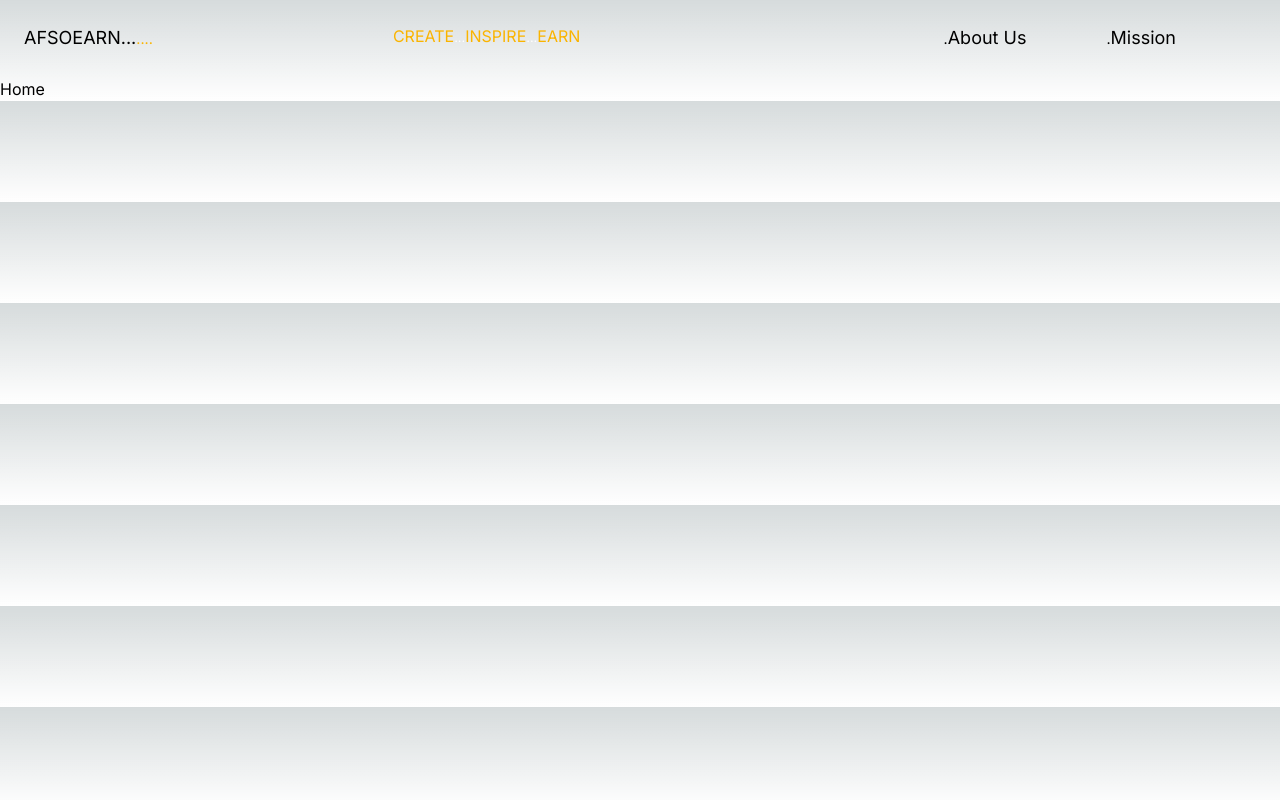
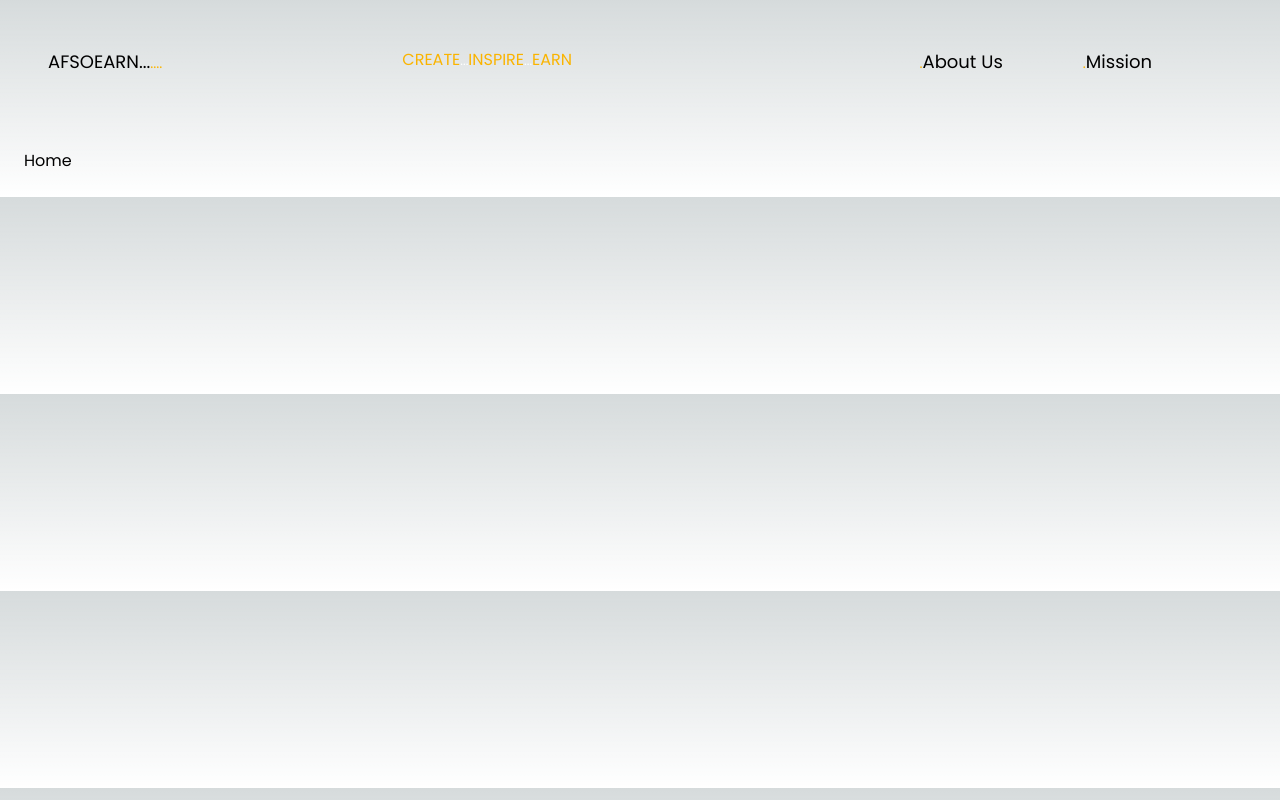
Before and after one commit to git-create-devben/afsoearn-waitlist, a Next.js app: page / in a window 1280 px wide. Built offline with nearby package versions, Linux system fonts and the light colour scheme.

Commit message:
add custom fonts poppins

```diff
--- a/src/app/layout.tsx
+++ b/src/app/layout.tsx
@@ -1,23 +1,30 @@
-import type { Metadata } from 'next'
-import { Inter } from 'next/font/google'
-import './globals.css'
-import Navbar from "@/components/navbar"
+import type { Metadata } from "next";
+import { Poppins } from "next/font/google";
+import "./globals.css";
+import Navbar from "@/components/navbar";
 
-const inter = Inter({ subsets: ['latin'] })
+const poppins = Poppins({
+  weight: ["400", "700"],
+  style: ["normal", "italic"],
+  subsets: ["latin"],
+});
 
 export const metadata: Metadata = {
-  title: 'Create Next App',
-  description: 'Generated by create next app',
-}
+  title: "Create Next App",
+  description: "Generated by create next app",
+};
 
 export default function RootLayout({
   children,
 }: {
-  children: React.ReactNode
+  children: React.ReactNode;
 }) {
   return (
     <html lang="en">
-      <body className={inter.className}><Navbar/>{children}</body>
+      <body className={poppins.className}>
+        <Navbar />
+        {children}
+      </body>
     </html>
-  )
+  );
 }
--- a/src/app/page.tsx
+++ b/src/app/page.tsx
@@ -1,7 +1,7 @@
 
 export default function Home() {
   return (
-    <main>
+    <main className="p-6">
       Home
     </main>
   )
--- a/src/components/navbar.tsx
+++ b/src/components/navbar.tsx
@@ -1,8 +1,9 @@
 import Logo from "@/components/logo";
+import { Poppins } from "next/font/google";
 
 const navbar = () => {
   return (
-    <div className="p-6">
+    <div className="p-12">
       <nav className="flex justify-between">
         <div className="flex gap-2 lg:justify-between lg:gap-60">
           <Logo />
@@ -13,12 +14,12 @@ const navbar = () => {
         </div>
 
         <ul className="flex gap-2 text-sm lg:text-lg lg:justify-between lg:gap-20 lg:mr-20">
-          <li>
-            <small>.</small>About Us
+          <li >
+            <small className="text-pcolor">.</small>About Us
           </li>
 
           <li>
-            <small>.</small>Mission
+            <small className="text-pcolor">.</small>Mission
           </li>
         </ul>
       </nav>
```
